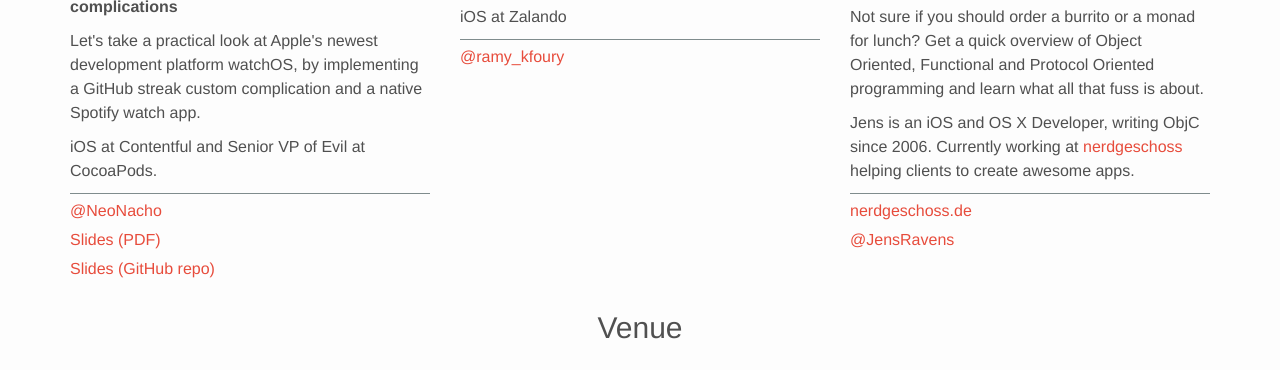
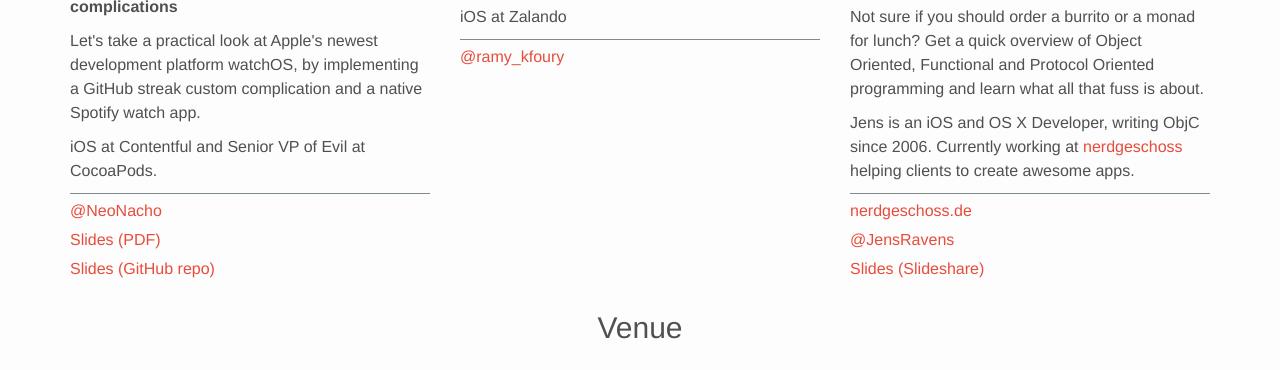
Before and after one commit to swift-berlin/swift-berlin.github.io, a Jekyll site: the page built from _posts/2015-07-20-swift-berlin-10.md, in a window 1280 px wide and 900 px high, scrolled down 1551 px, cut to the strip 0-370 px from the top of the window. Built offline with Jekyll 4.4.1, drawn with Linux system fonts in a browser that asks for light colours.

Commit message:
add slides for frp talk

```diff
--- a/_posts/2015-07-20-swift-berlin-10.md
+++ b/_posts/2015-07-20-swift-berlin-10.md
@@ -52,4 +52,7 @@ speakers:
       -
         url: https://twitter.com/jensravens
         name: '@JensRavens'
+      -
+        url: http://www.slideshare.net/jensravens/hipster-oriented-programming
+        name: Slides (Slideshare)
 ---
```
